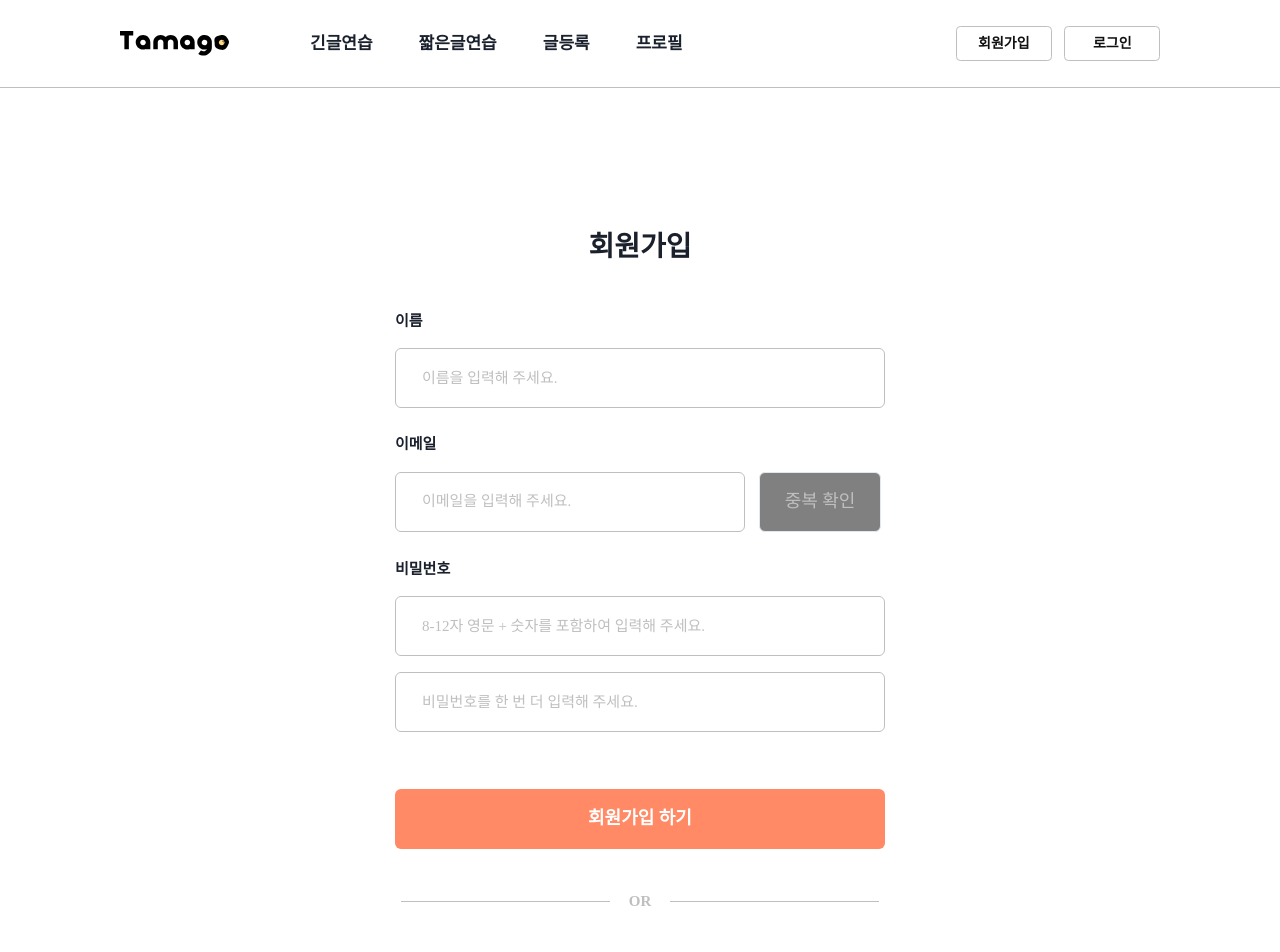
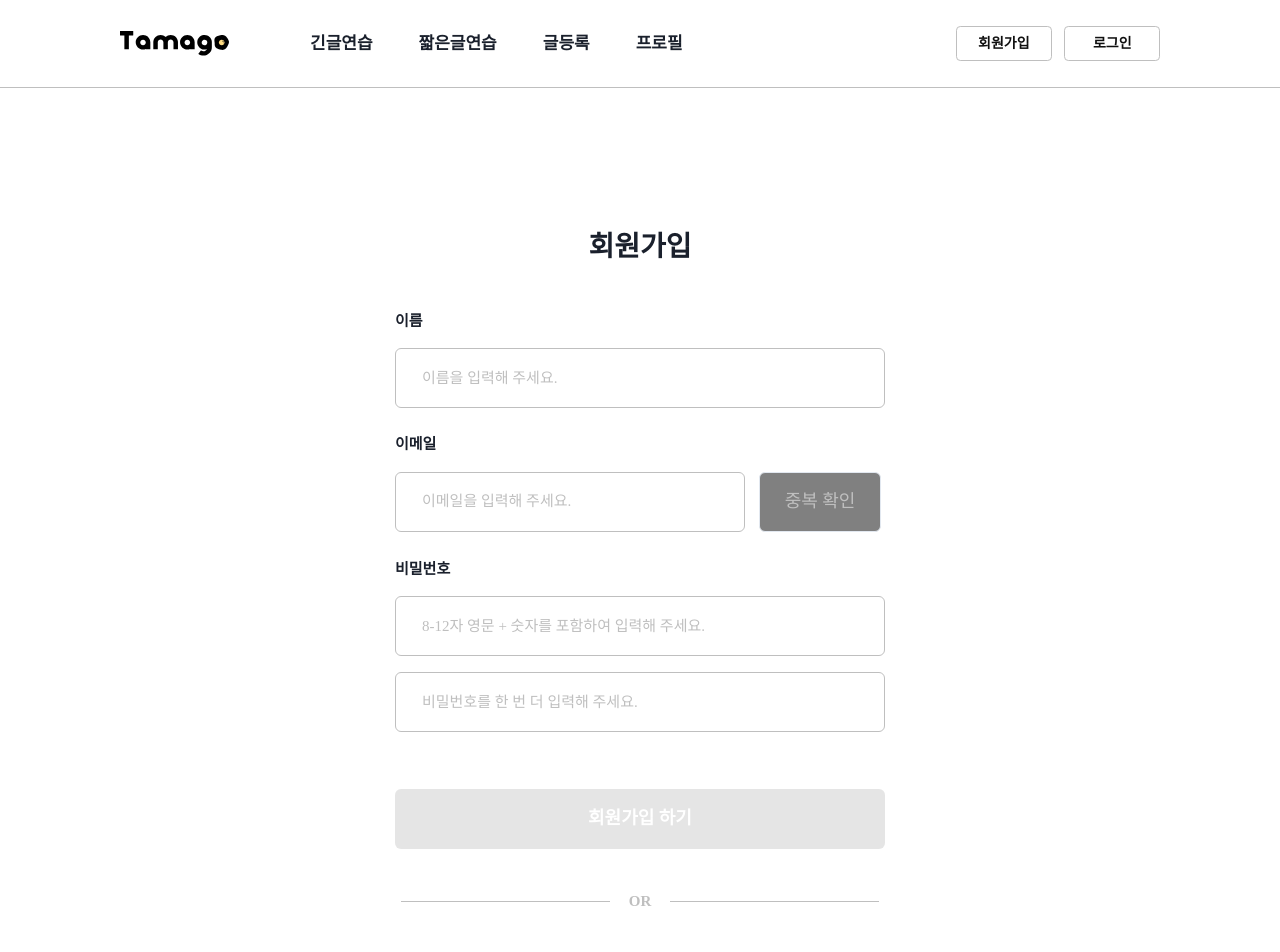
Before and after one commit to msdio/Tamago, a Next.js app in the folder client/: page /signup/form in a window 1280 px wide. Shown: the top 952 px of the page. Built offline with nearby package versions, Linux system fonts and the light colour scheme; no server answers; a web font is replaced by a local one.

Commit message:
[#260] fix: 이메일 중복 확인 후 회원가입 버튼 활성화

```diff
--- a/client/src/components/signup/Form/index.tsx
+++ b/client/src/components/signup/Form/index.tsx
@@ -10,6 +10,7 @@ import EmailInput from '@/components/signup/Form/EmailInput';
 import { SIGNUP_COMPLETE_PATH } from '@/constants/paths';
 import { EMAIL_DUPLICATE, NICKNAME_DUPLICATE, SUCCESS } from '@/constants/responseCode';
 import useRegexInputs from '@/hooks/useRegexInputs';
+import useToggle from '@/hooks/useToggle';
 import { GithubLogo } from '@/icons/GithubLogo';
 import { GoogleLogo } from '@/icons/GoogleLogo';
 import type { ApiErrorResponse } from '@/types/apiResponse';
@@ -17,10 +18,11 @@ import { EMAIL_REGEX, PASSWORD_REGEX } from '@/utils/regex';
 
 export default function SignupForm() {
   const router = useRouter();
+  const { isOpen, onOpen, onClose } = useDisclosure();
+  const [isEmailDuplicated, setIsEmailDuplicated] = useState(true);
+  const [alertMessage, setAlertMessage] = useState('알 수 없는 에러입니다.');
 
-  const { isOpen, onOpen, onClose } = useDisclosure();
-
-  const [isEmailDuplicated, setIsEmailDuplicated] = useState(true);
+  const [isModalOpen, handleModalOpen, { toggleOn, toggleOff }] = useToggle();
 
   const [inputs, valids, handleInputChange] = useRegexInputs({
     name: /./,
@@ -66,7 +68,8 @@ export default function SignupForm() {
     } catch (error) {
       const customError = error as ApiErrorResponse;
 
-      alert(customError.description);
+      setAlertMessage(customError.description);
+      toggleOn();
     }
   };
 
@@ -89,13 +92,17 @@ export default function SignupForm() {
       if (data.code === SUCCESS) {
         router.push(SIGNUP_COMPLETE_PATH);
       } else if (data.code === EMAIL_DUPLICATE) {
-        alert(data.description);
+        setAlertMessage(data.description);
+        toggleOn();
       } else if (data.code === NICKNAME_DUPLICATE) {
-        alert(data.description);
+        setAlertMessage(data.description);
+        toggleOn();
       }
     } catch (error) {
       const customError = error as ApiErrorResponse;
-      alert(customError.description);
+
+      setAlertMessage(customError.description);
+      toggleOn();
     }
   };
 
@@ -157,7 +164,7 @@ export default function SignupForm() {
             ref={(el) => (inputRef.current['verifyPassword'] = el)}
           />
         </Box>
-        <Button size='lg' onClick={handleSignup}>
+        <Button size='lg' onClick={handleSignup} isDisabled={isEmailDuplicated}>
           회원가입 하기
         </Button>
         <Box m='41px 0px'>
@@ -177,6 +184,8 @@ export default function SignupForm() {
         isOpen={isOpen}
         onClose={onClose}
       />
+
+      <Alert header={alertMessage} isOpen={isModalOpen} onClose={toggleOff} />
     </>
   );
 }
```
